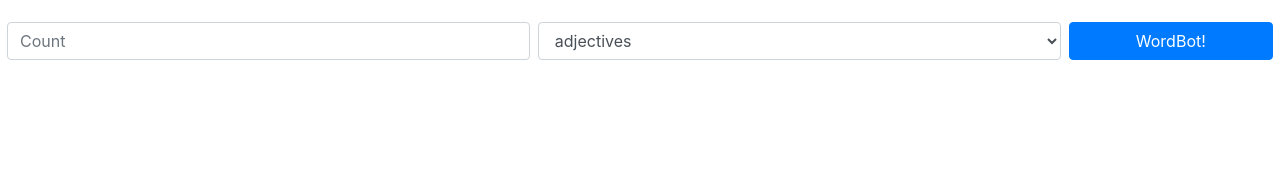
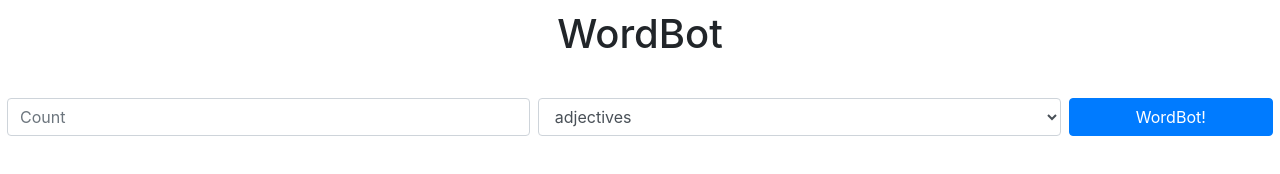
Before and after one commit to MatthewFante/wordbot, a plain HTML site: page index.html in a window 1280 px wide. Drawn offline with nearby package versions, Linux system fonts and the light colour scheme.

Commit message:
Added header and removed unused JS

```diff
--- a/css/style.css
+++ b/css/style.css
@@ -1,3 +1,4 @@
+header,
 main{
     text-align: center;
 
--- a/index.html
+++ b/index.html
@@ -14,7 +14,9 @@
 </head>
 
 <body>
-    <header></header>
+    <header>
+        <h1>WordBot</h1>
+    </header>
 
     <main>
 
```
Also changed, not shown: js/script.js (+1 -11 lines).
